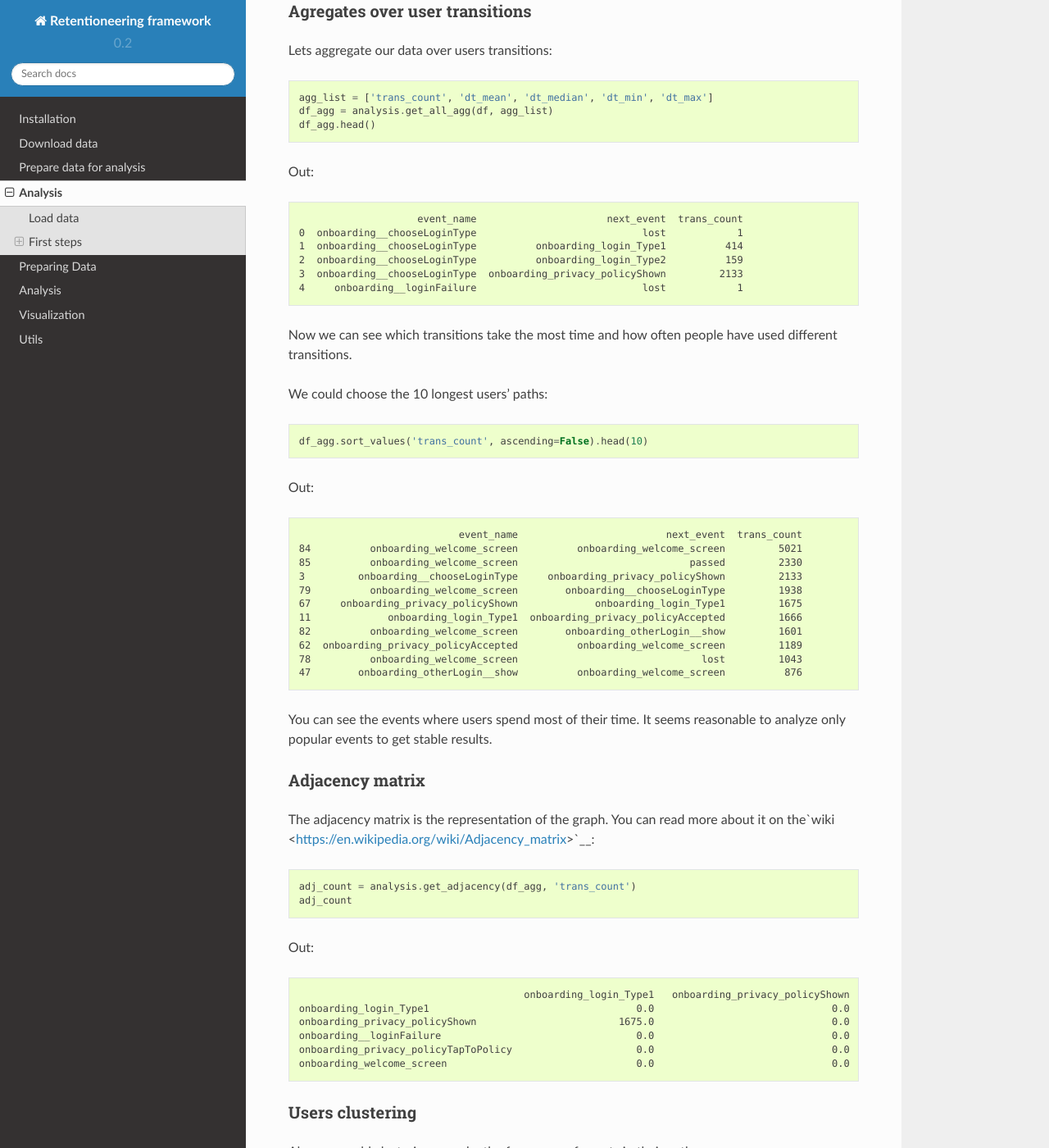
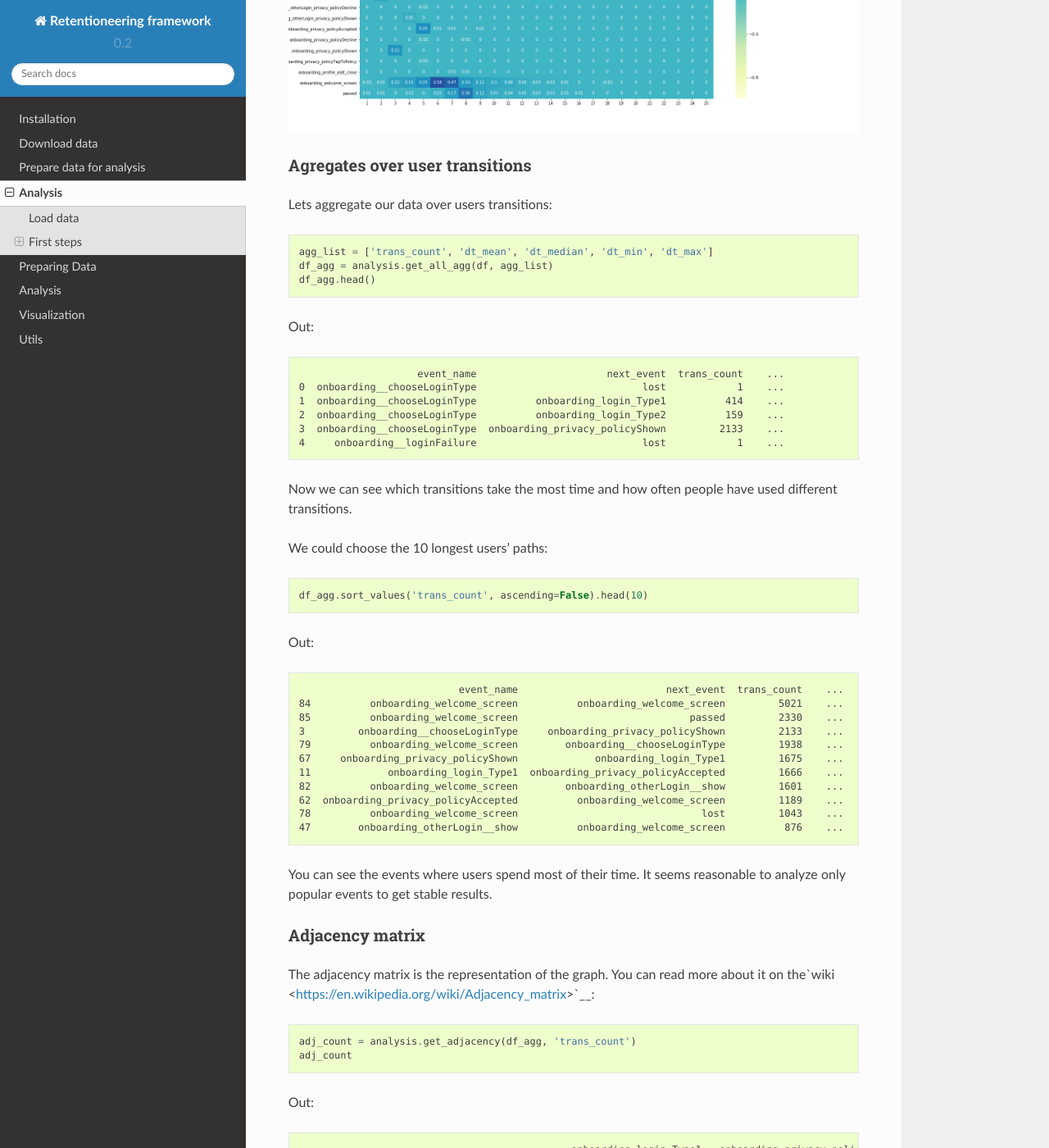
Before and after one commit to appintheair/retentioneering-framework, a Sphinx documentation site: the page built from docs/source/getting_started/analysis.rst, in a window 1280 px wide and 1400 px high, scrolled down 4057 px. Shown: the whole window at 82% size. Built offline with Sphinx 7.4.7 and the Read the Docs theme 2.0.0, drawn with Linux system fonts in a browser that asks for light colours; pages that are not in the unit, such as notebooks, are missing from menus; some of the changed text lies outside the part shown.

Commit message:
fix intro doc from doc

```diff
--- a/docs/source/getting_started/analysis.rst
+++ b/docs/source/getting_started/analysis.rst
@@ -33,29 +33,41 @@
    2. Visualize users path in the app
    3. Build the classifier
 
-      1. Classifier helps you to pick out specific users paths
-      2. Classifier allows estimating the probability of the user's
-      leaving from the app based on his current path. One can use this
-      information to dynamically change the content of the app to prevent that.
+        1. Classifier helps you to pick out specific users paths
+        2. Classifier allows estimating the probability of the user's leaving from the app based on his current path. One can use this information to dynamically change the content of the app to prevent that.
+
 
 **Expected results**
 
 1. You will identify the most "problematic" elements of the app
-2. You will get the classifier which will allow you to predict the user's
-leaving from the app based on the current user's behavior
+2. You will get the classifier which will allow you to predict the user's leaving from the app based on the current user's behavior
 
 Import retentioneering framework
 ~~~~~~~~~~~~~~~~~~~~~~~~~~~~~~~~
 
-First of all, we need to import data and set documents config with the export folder
-(you can leave it empty and the script will create a folder with current timestamp).
+First of all, we need to import package module
 
 .. code:: python
 
     from retentioneering import analysis
+
+
+After that we shoud select the export folder in config
+(you can leave it empty and the script will create a folder with current timestamp).
+Note: if you don't want to leave this field empty, you have to specify an existing directory,
+because the script will not create it.
+
+.. code:: python
+
     settings = {
         'export_folder': './experiments/new_experiment'
     }
+
+or
+
+.. code:: python
+
+    settings = {}
 
 Events\` probability dynamics
 ~~~~~~~~~~~~~~~~~~~~~~~~~~~~~
@@ -153,12 +165,12 @@
 
 .. code-block:: none
 
-                        event_name                      next_event  trans_count
-    0  onboarding__chooseLoginType                            lost            1
-    1  onboarding__chooseLoginType          onboarding_login_Type1          414
-    2  onboarding__chooseLoginType          onboarding_login_Type2          159
-    3  onboarding__chooseLoginType  onboarding_privacy_policyShown         2133
-    4     onboarding__loginFailure                            lost            1
+                        event_name                      next_event  trans_count    ...
+    0  onboarding__chooseLoginType                            lost            1    ...
+    1  onboarding__chooseLoginType          onboarding_login_Type1          414    ...
+    2  onboarding__chooseLoginType          onboarding_login_Type2          159    ...
+    3  onboarding__chooseLoginType  onboarding_privacy_policyShown         2133    ...
+    4     onboarding__loginFailure                            lost            1    ...
 
 
 Now we can see which transitions take the most time and how often people have used different transitions.
@@ -173,17 +185,17 @@
 
 .. code-block:: none
 
-                               event_name                         next_event  trans_count
-    84          onboarding_welcome_screen          onboarding_welcome_screen         5021
-    85          onboarding_welcome_screen                             passed         2330
-    3         onboarding__chooseLoginType     onboarding_privacy_policyShown         2133
-    79          onboarding_welcome_screen        onboarding__chooseLoginType         1938
-    67     onboarding_privacy_policyShown             onboarding_login_Type1         1675
-    11             onboarding_login_Type1  onboarding_privacy_policyAccepted         1666
-    82          onboarding_welcome_screen        onboarding_otherLogin__show         1601
-    62  onboarding_privacy_policyAccepted          onboarding_welcome_screen         1189
-    78          onboarding_welcome_screen                               lost         1043
-    47        onboarding_otherLogin__show          onboarding_welcome_screen          876
+                               event_name                         next_event  trans_count    ...
+    84          onboarding_welcome_screen          onboarding_welcome_screen         5021    ...
+    85          onboarding_welcome_screen                             passed         2330    ...
+    3         onboarding__chooseLoginType     onboarding_privacy_policyShown         2133    ...
+    79          onboarding_welcome_screen        onboarding__chooseLoginType         1938    ...
+    67     onboarding_privacy_policyShown             onboarding_login_Type1         1675    ...
+    11             onboarding_login_Type1  onboarding_privacy_policyAccepted         1666    ...
+    82          onboarding_welcome_screen        onboarding_otherLogin__show         1601    ...
+    62  onboarding_privacy_policyAccepted          onboarding_welcome_screen         1189    ...
+    78          onboarding_welcome_screen                               lost         1043    ...
+    47        onboarding_otherLogin__show          onboarding_welcome_screen          876    ...
 
 
 You can see the events where users spend most of their time. It seems
@@ -204,12 +216,12 @@
 
 .. code-block:: none
 
-                                          onboarding_login_Type1   onboarding_privacy_policyShown
-    onboarding_login_Type1                                   0.0                              0.0
-    onboarding_privacy_policyShown                        1675.0                              0.0
-    onboarding__loginFailure                                 0.0                              0.0
-    onboarding_privacy_policyTapToPolicy                     0.0                              0.0
-    onboarding_welcome_screen                                0.0                              0.0
+                                            ...   onboarding_login_Type1   onboarding_privacy_policyShown    ...
+    onboarding_login_Type1                  ...                      0.0                              0.0    ...
+    onboarding_privacy_policyShown          ...                   1675.0                              0.0    ...
+    onboarding__loginFailure                ...                      0.0                              0.0    ...
+    onboarding_privacy_policyTapToPolicy    ...                      0.0                              0.0    ...
+    onboarding_welcome_screen               ...                      0.0                              0.0    ...
 
 Users clustering
 ~~~~~~~~~~~~~~~~
```
Also changed, not shown: other parts of docs/source/getting_started/analysis.rst (+2 -2 lines), docs/source/_static/plots/bar.png, docs/source/_static/plots/countmap.png, 2 other files.
